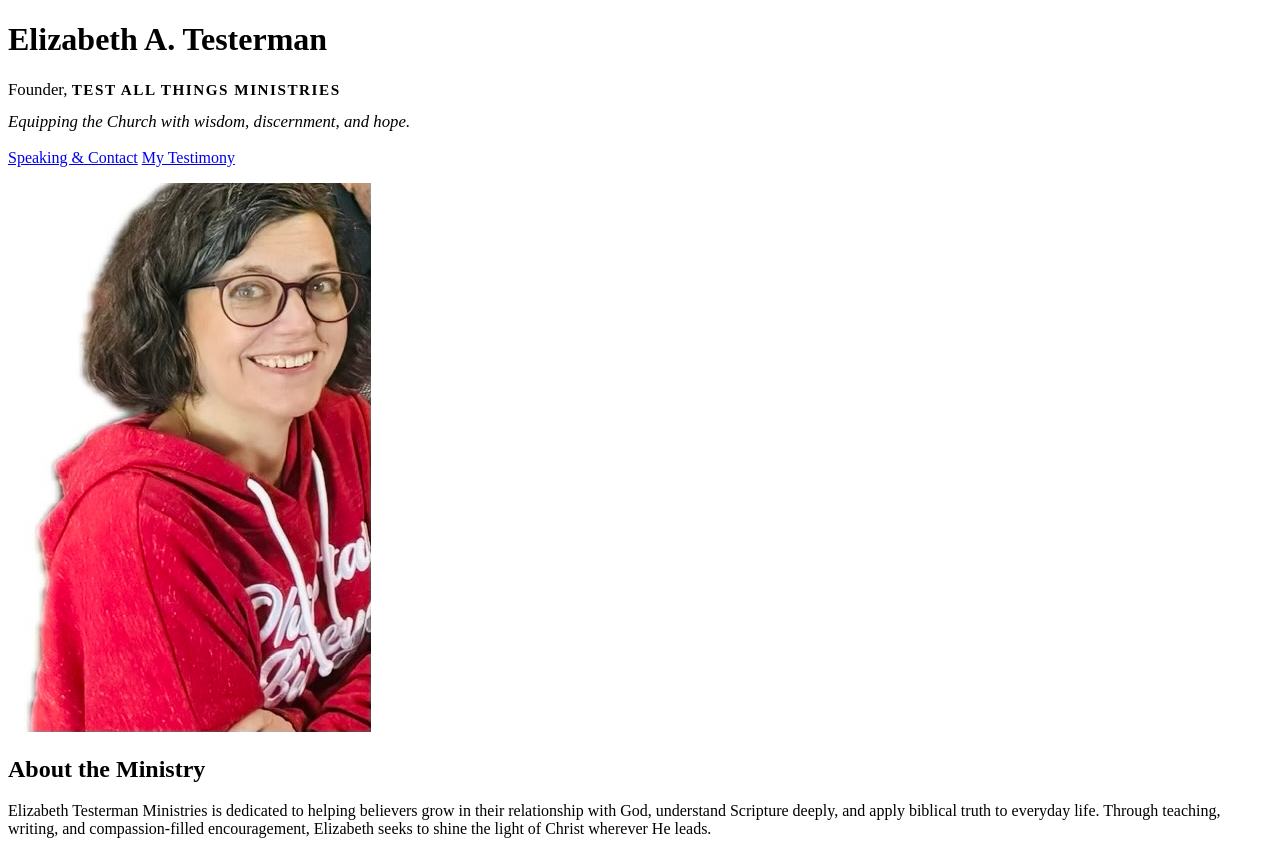
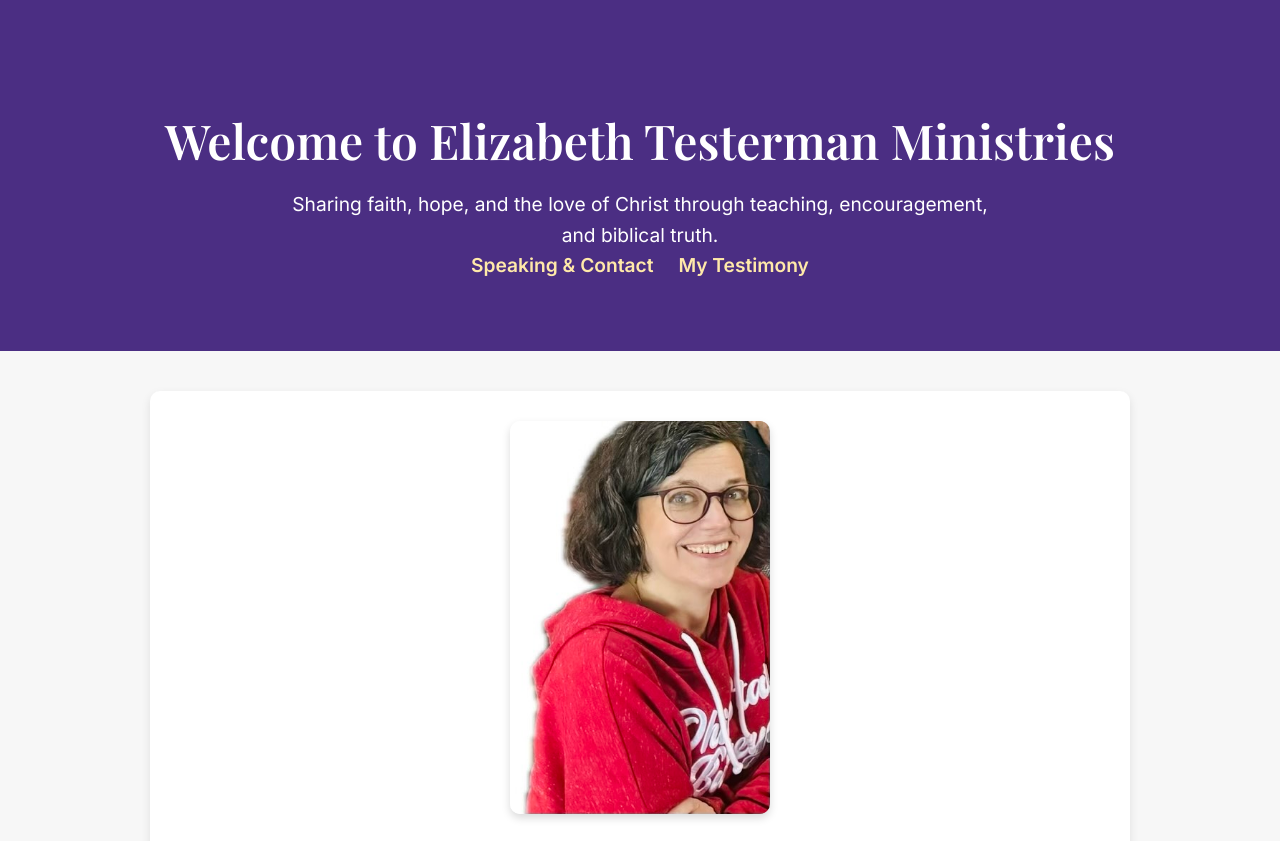
Before and after one commit to buggingtheteachernow/elizabethtesterman.github.io, a plain HTML site: page index.html in a window 1280 px wide. Shown: the top 841 px of the page. Drawn offline with nearby package versions, Linux system fonts and the light colour scheme.

Commit message:
Update index.html
Signed-off-by: buggingtheteachernow <buggingtheteachernow@gmail.com>

```diff
--- a/index.html
+++ b/index.html
@@ -9,83 +9,82 @@
     <link href="https://fonts.googleapis.com/css2?family=Playfair+Display:wght@600&family=Inter:wght@300;400;600&display=swap" rel="stylesheet">
 
     <style>
-        b.hero {
-  text-align: center;
-  padding: 4rem 1rem 3rem;
-  background: #4b2c83; /* or your existing purple */
-  color: #fff;
+        body {
+            margin: 0;
+            font-family: 'Inter', sans-serif;
+            background-color: #f7f7f7;
+            color: #333;
+            line-height: 1.6;
         }
 
-.hero-content h1 {
-  font-family: "Georgia", "Times New Roman", serif;
-  font-size: 2.6rem;
-  margin-bottom: 0.3rem;
+        header {
+            background-color: #4b2e83;
+            color: white;
+            text-align: center;
+            padding: 70px 20px;
         }
 
-.hero-subtitle {
-  font-size: 1.05rem;
-  margin: 0.25rem 0;
+        header h1 {
+            font-family: 'Playfair Display', serif;
+            font-size: 3rem;
+            margin-bottom: 10px;
         }
 
-.hero-subtitle .brand-name {
-  font-weight: 600;
-  letter-spacing: 0.1em;
-  text-transform: uppercase;
-  font-size: 0.95rem;
+        header p {
+            font-size: 1.2rem;
+            max-width: 700px;
+            margin: 0 auto;
         }
 
-.tagline {
-  margin-top: 0.75rem;
-  font-size: 1.05rem;
-  font-style: italic;
+        .content {
+            max-width: 900px;
+            margin: 40px auto;
+            background: white;
+            padding: 30px 40px;
+            border-radius: 10px;
+            box-shadow: 0px 4px 10px rgba(0,0,0,0.1);
         }
 
-/* Optional: tiny logo line you can use later under the header or in the footer */
-.logo-mark {
-  margin-top: 1.5rem;
-  font-family: "Georgia", "Times New Roman", serif;
-  font-size: 0.9rem;
-  letter-spacing: 0.13em;
-  text-transform: uppercase;
+        .photo {
+            text-align: center;
+            margin-bottom: 30px;
         }
 
-.logo-mark span {
-  display: block;
+        .photo img {
+            width: 260px;
+            border-radius: 10px;
+            box-shadow: 0px 4px 8px rgba(0,0,0,0.15);
         }
 
-.logo-mark .logo-tagline {
-  font-size: 0.8rem;
-  letter-spacing: 0.18em;
-  opacity: 0.9;
+        h2 {
+            font-family: 'Playfair Display', serif;
+            font-size: 2rem;
+            color: #4b2e83;
+            margin-bottom: 10px;
         }
-
     </style>
 </head>
 <body>
 
    <header>
- <header>
-  <div class="hero">
-    <h1>Elizabeth A. Testerman</h1>
+    <h1>Welcome to Elizabeth Testerman Ministries</h1>
+    <p>Sharing faith, hope, and the love of Christ through teaching, encouragement, and biblical truth.</p>
 
-    <p class="hero-subtitle">
-      Founder,
-      <span class="brand-name">Test All Things Ministries</span>
+    <!-- Simple navigation -->
+    <p>
+    <a href="speaking-contact.html" style="color: #ffe9a9; font-weight: 600; text-decoration: none; margin-right: 20px;">
+        Speaking & Contact
+    </a>
+
+    <a href="testimony.html" style="color: #ffe9a9; font-weight: 600; text-decoration: none;">
+        My Testimony
+    </a>
 </p>
 
-    <p class="tagline">
-      Equipping the Church with wisdom, discernment, and hope.
-    </p>
-
-    <p class="nav-links">
-      <a href="speaking-contact.html">Speaking &amp; Contact</a>
-      <a href="testimony.html">My Testimony</a>
-    </p>
-  </div>
 </header>
 
+
     <div class="content">
-
 
         <!-- PHOTO SECTION -->
         <div class="photo">
```
Lines whose indentation alone changed are shown as unchanged.
